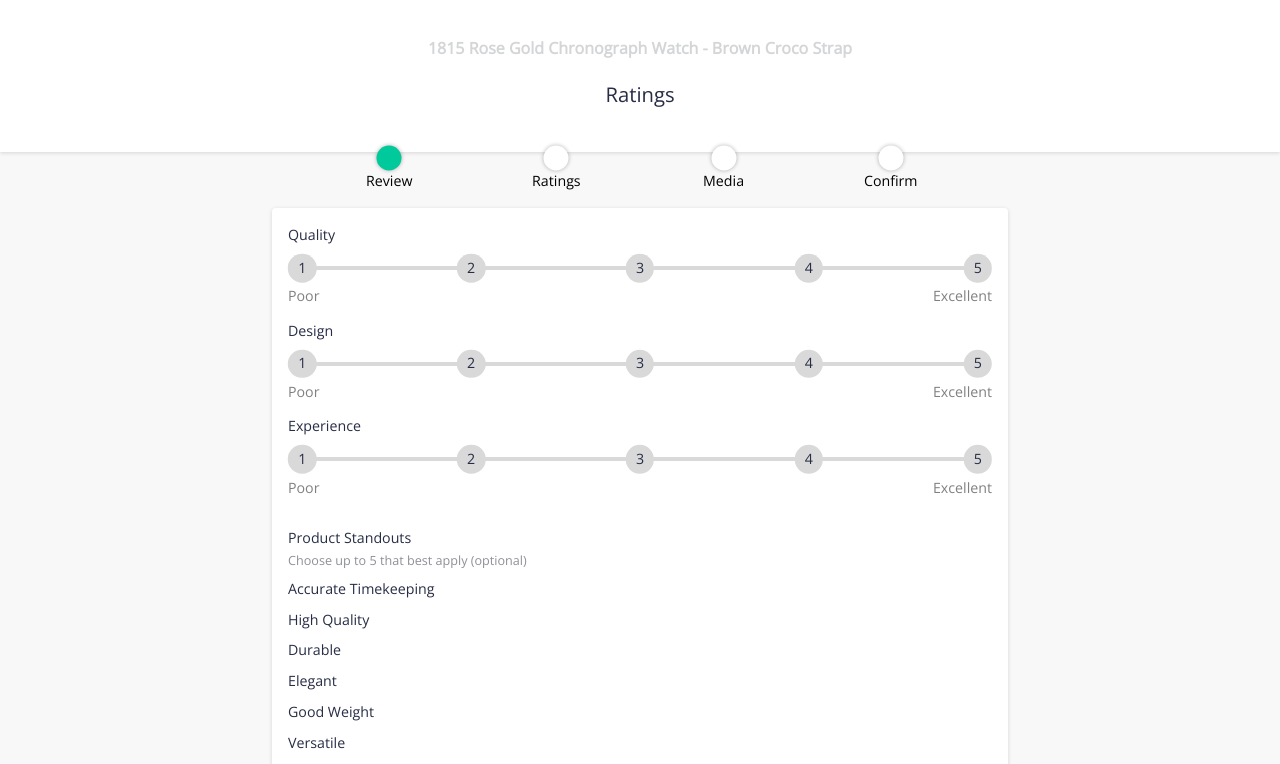
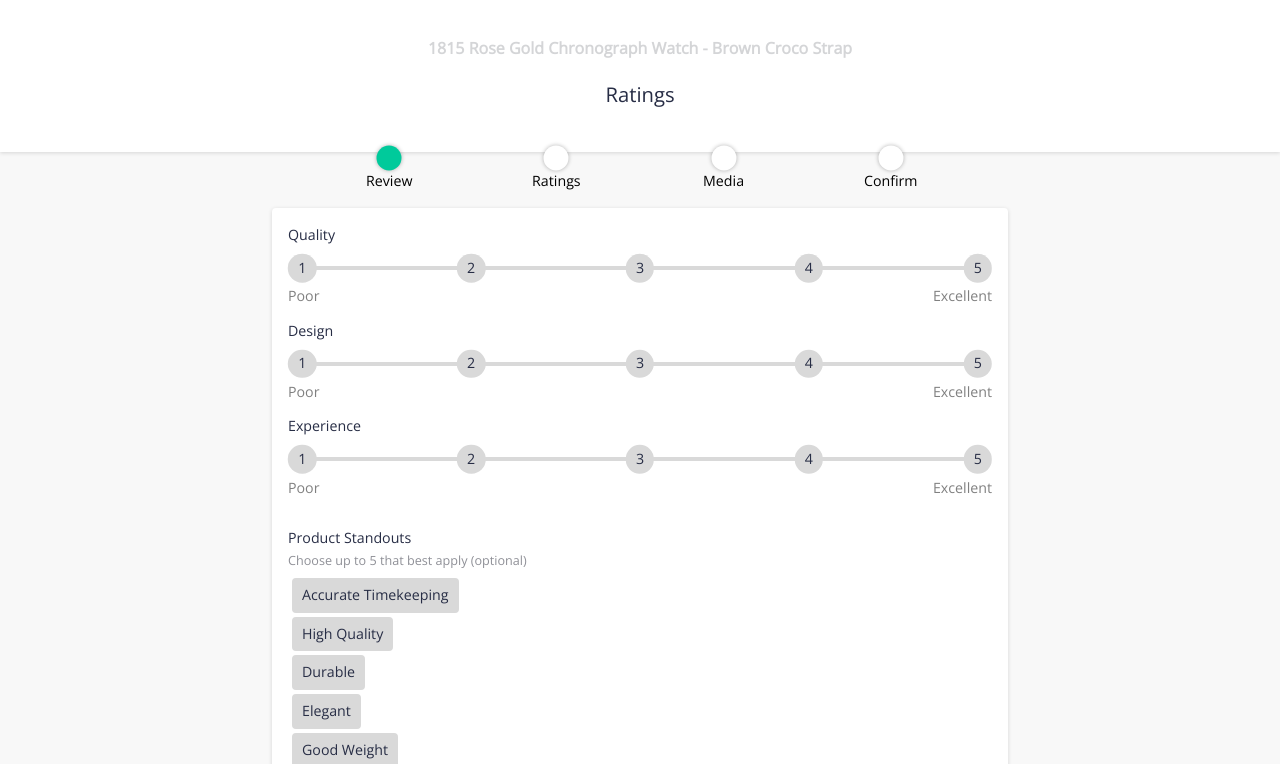
Before and after one commit to alexvirdee/okendo-site, a React (Create React App) app: page /ratings in a window 1280 px wide. Shown: the top 764 px of the page. Built offline with nearby package versions, Linux system fonts and the light colour scheme.

Commit message:
Product standouts

```diff
--- a/src/components/ratings-form/ratings-form.component.jsx
+++ b/src/components/ratings-form/ratings-form.component.jsx
@@ -129,7 +129,7 @@ const RatingsForm = () => (
                                     </div>
 
                                     <div classNmae='option-inputs'>
-                                    <div className='option-inputs-item'>
+                                    <div className='option-inputs-item flex-start'>
                                         <div className='option-input-control'>
                                             <span>High Quality</span>
                                         </div>
--- a/src/components/ratings-form/ratings-form.styles.scss
+++ b/src/components/ratings-form/ratings-form.styles.scss
@@ -102,8 +102,23 @@
          }
 
          .option-inputs-item {
-             display: inline-block;
-             margin: 0 4px 8px 0;
+             margin: 4px;
+         }
+
+         .option-input-control {
+            display: flex;
+            justify-content: flex-start;
+         }
+
+
+         .option-input-control span {
+            background-color: #d9d9d9;
+            border: 2px solid #d9d9d9;
+            border-radius: 4px;
+            padding: 4px 8px;
+            transition: background .2s ease;
+            font-weight: 400;
+            max-width: 100%;
          }
      }
 
```
